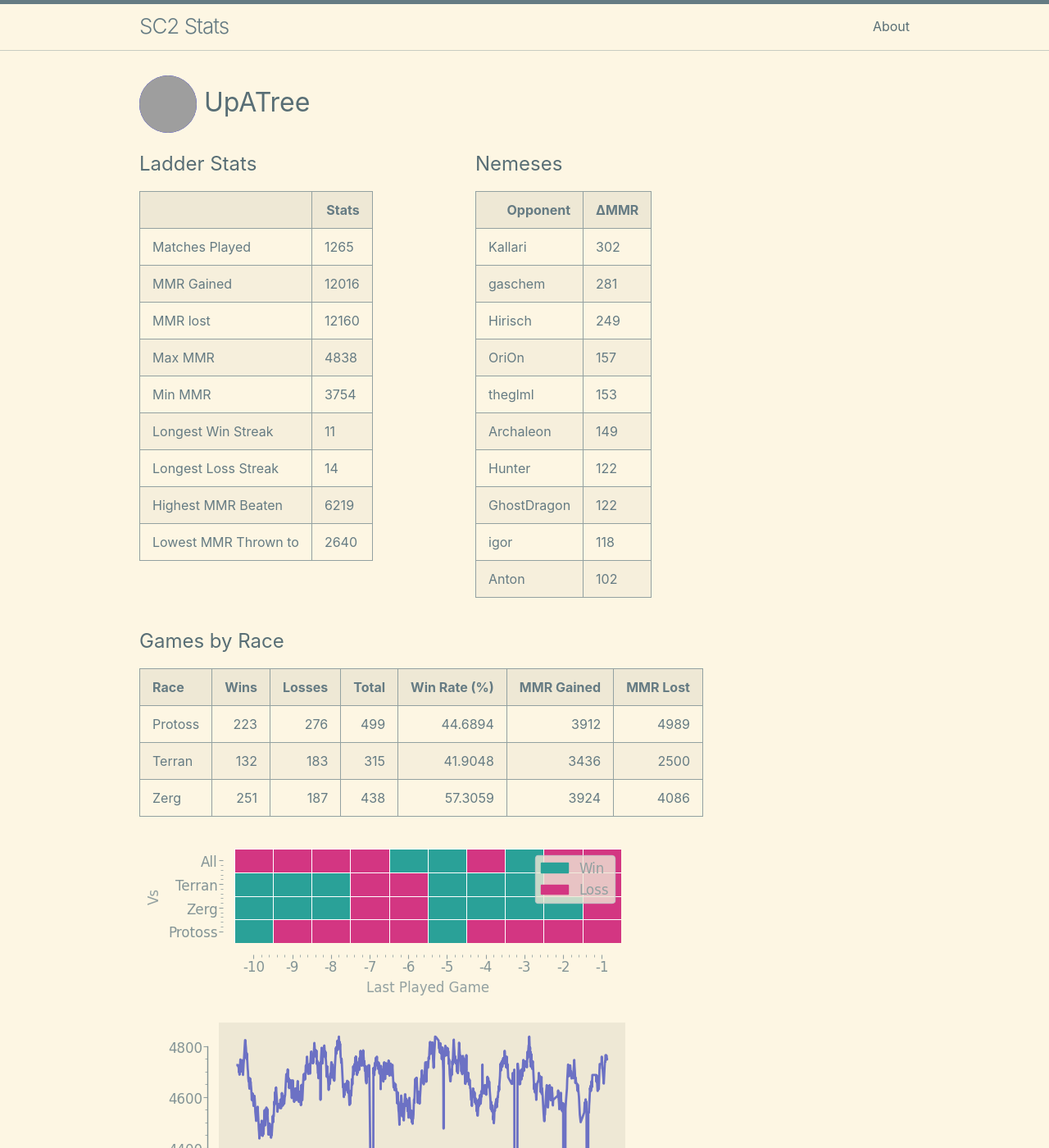
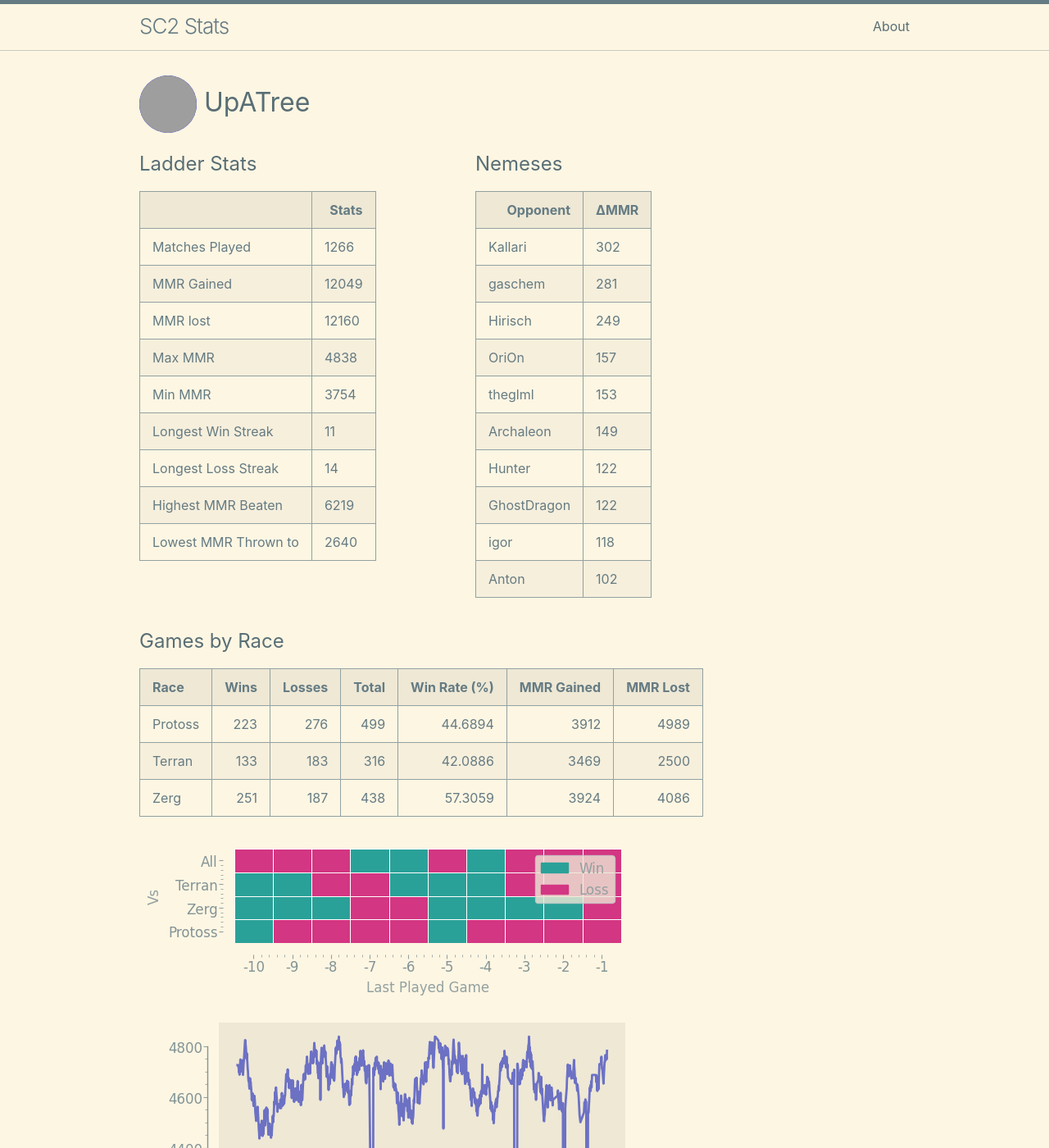
Before and after one commit to kylermurphy/UpATree, a Jekyll site: the page built from docs/index.md, in a window 1280 px wide and 1400 px high. Shown: the whole window at 82% size. Built offline with Jekyll 4.4.1, drawn with Linux system fonts in a browser that asks for light colours; grey boxes are pictures that could not be loaded.

Commit message:
running on push

```diff
--- a/docs/index.md
+++ b/docs/index.md
@@ -18,11 +18,11 @@ layout: home
   <tbody>
     <tr>
       <td>Matches Played</td>
-      <td>1265</td>
+      <td>1266</td>
     </tr>
     <tr>
       <td>MMR Gained</td>
-      <td>12016</td>
+      <td>12049</td>
     </tr>
     <tr>
       <td>MMR lost</td>
@@ -115,7 +115,7 @@ layout: home
 | Race    |   Wins |   Losses |   Total |   Win Rate (%) |   MMR Gained |   MMR Lost |
 |:--------|-------:|---------:|--------:|---------------:|-------------:|-----------:|
 | Protoss |    223 |      276 |     499 |        44.6894 |         3912 |       4989 |
-| Terran  |    132 |      183 |     315 |        41.9048 |         3436 |       2500 |
+| Terran  |    133 |      183 |     316 |        42.0886 |         3469 |       2500 |
 | Zerg    |    251 |      187 |     438 |        57.3059 |         3924 |       4086 |
 
 ![Games by Race](./assets/gm_hist.png)
--- a/log.txt
+++ b/log.txt
@@ -483,3 +483,4 @@ Writing a log file 2025-03-15 19:16:31.
 Writing a log file 2025-03-15 19:29:01.
 Writing a log file 2025-03-15 19:47:55.
 Writing a log file 2025-03-15 20:22:20.
+Writing a log file 2025-03-15 20:48:01.
```
Also changed, not shown: docs/assets/MMR.png, docs/assets/daily.png, docs/assets/gm_hist.png, docs/assets/r_wrt.png, 1 other file.
